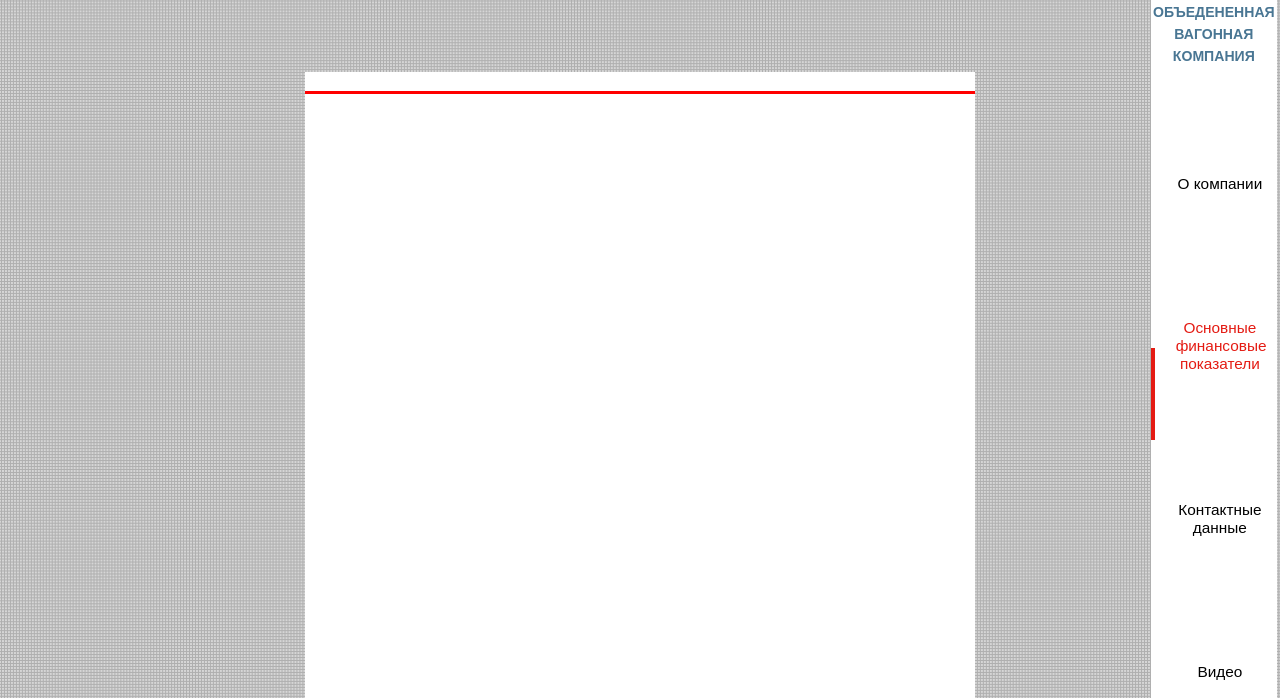
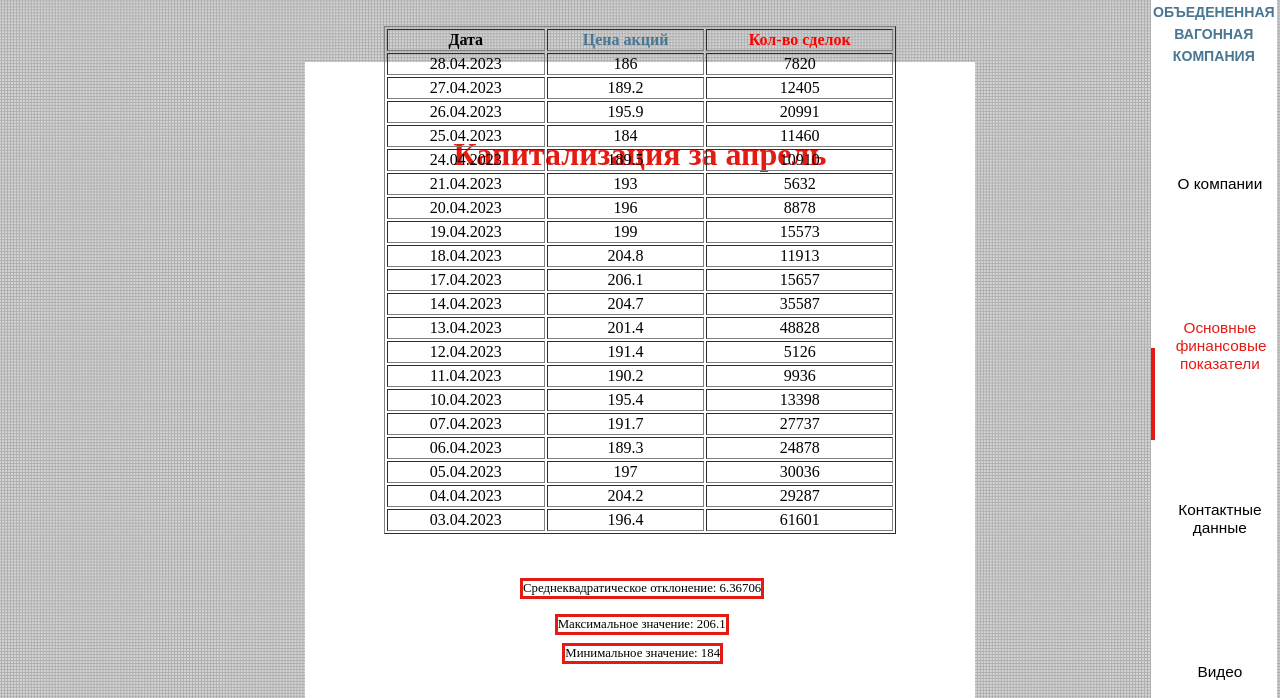
Before and after one commit to tkachrina/RGZ-WEB, a plain HTML site: page list2.html in a window 1280 px wide. Shown: the part 102-800 px from the top of the page. Drawn offline with Linux system fonts and the light colour scheme.

Commit message:
2 страница

```diff
--- a/list2.html
+++ b/list2.html
@@ -6,14 +6,14 @@
     <meta name="viewport" content="width=device-width, initial-scale=1.0">
     <title>О компании</title>
     <link rel="stylesheet" href="main.css">
-    <link data-n-head="ssr" rel="icon" sizes="32x32" type="image/png" href="favicon.png">
+    <link data-n-head="ssr" rel="icon" sizes="32x32" type="image/png" href="img/favicon.png">
 </head>
 <body>
     <aside>
         <br>
         <br>
         <br>
-        <img style="width: 7vw; padding-left: 1.5vw;" src="OWClogo.webp">
+        <img style="width: 7vw; padding-left: 1.5vw;" src="img/OWClogo.webp">
         <div class="naming">ОБЪЕДЕНЕННАЯ<br>ВАГОННАЯ<br>КОМПАНИЯ</div>
         <br>
         <br>
@@ -48,16 +48,23 @@
         <a href="list4.html" target="_self" class="a4">Видео</a>
         <div class="redLine2"></div>
     </aside>
-    <main>
+    <main style="height: 50vw;">
+        <h1 class="miniHeader" style="top: 5vw; position: relative;">Капитализация за апрель</h1>
+        <table border="1" id="stockTable"></table>
+        <div id="average"></div>
+        <div id="minValue"></div>
+        <div id="maxValue"></div>
 
 
 
 
-        <footer>
-
+        <footer style="bottom: -38vw;">
+            <br>
+            <br>
+            © 2012-2023 ПАО «НПК ОВК»
         </footer>
         <br>
     </main>
-    <script src="scrip1t.js"></script>
+    <script src="script.js"></script>
 </body>
 </html>
--- a/main.css
+++ b/main.css
@@ -229,3 +229,39 @@ aside a:hover {
     font-family: sans-serif;
     line-height: 2;
 }
+
+#stockTable {
+    color: black;
+    position: absolute;
+    top: 10vw;
+    width: 40%;
+    left: 30%;
+}
+
+#average {
+    top: 35vw;
+    position: relative;
+    border: 3px #e41b13 solid;
+    width: fit-content;
+    font-size: 1vw;
+    left: 16.8vw;
+}
+
+
+#minValue {
+    top: 38.4vw;
+    position: relative;
+    border: 3px #e41b13 solid;
+    width: fit-content;
+    font-size: 1vw;
+    left: 20.1vw;
+}
+
+#maxValue {
+    top: 34.5vw;
+    position: relative;
+    border: 3px #e41b13 solid;
+    width: fit-content;
+    font-size: 1vw;
+    left: 19.5vw;
+}
--- /dev/null
+++ b/script.js
@@ -0,0 +1,78 @@
+function table() {
+    let table = document.getElementById('stockTable');
+    table.style.color = 'black';
+
+    //Делаем заголовки
+    let header1 = document.createElement("th");
+    header1.innerHTML = "Дата";
+    header1.style.color = 'black';
+    header1.style.width = '12vw';
+    table.appendChild(header1);
+
+    let header2 = document.createElement("th");
+    header2.innerHTML = "Цена акций";
+    header2.style.color = '#497693';
+    table.appendChild(header2);
+
+    let header3 = document.createElement('th');
+    header3.innerHTML = 'Кол-во сделок';
+    header3.style.color = 'red';
+    table.appendChild(header3);
+
+
+    //создаем таблицу и выводим в нее значения из массивов
+    let date = ['28.04.2023', '27.04.2023', '26.04.2023', '25.04.2023', '24.04.2023', '21.04.2023', '20.04.2023', '19.04.2023', '18.04.2023', '17.04.2023',
+                '14.04.2023', '13.04.2023', '12.04.2023', '11.04.2023', '10.04.2023', '07.04.2023', '06.04.2023', '05.04.2023', '04.04.2023', '03.04.2023'];
+
+    let closePrice = [186.00, 189.20, 195.90, 184.00, 189.50, 193.00, 196.00, 199.00, 204.80, 206.10,
+                      204.70, 201.40, 191.40, 190.20, 195.40, 191.70, 189.30, 197.00, 204.20, 196.40];
+
+    let deals = [7820, 12405, 20991, 11460, 10910, 5632, 8878, 15573, 11913, 15657,
+                    35587, 48828, 5126, 9936, 13398, 27737, 24878, 30036, 29287, 61601];
+
+
+
+
+    for (let i = 0; i < closePrice.length; i++) {
+        let row = document.createElement('tr');
+
+        let cell1 = document.createElement('td');
+        cell1.innerHTML = date[i];
+        cell1.style.textAlign = 'center';
+        row.appendChild(cell1);
+
+        let cell2 = document.createElement('td');
+        cell2.innerHTML = closePrice[i];
+        cell2.style.textAlign = 'center';
+        row.appendChild(cell2);
+
+        let cell3 = document.createElement('td');
+        cell3.innerHTML = deals[i];
+        cell3.style.textAlign = 'center';
+        row.appendChild(cell3);
+        table.appendChild(row);
+    }
+
+    let priceSum = 0;
+    for (let i = 0; i < closePrice.length; i++) {
+        priceSum = priceSum + closePrice[i];
+    }
+
+    let stockAverage = priceSum / closePrice.length;
+    let squared_diff_sum = 0;
+    for (i = 0 ; i < closePrice.length; i++){
+        squared_diff_sum = squared_diff_sum + (closePrice[i] - stockAverage) ** 2;
+    }
+    let st_deviation = (Math.sqrt(squared_diff_sum / closePrice.length)).toFixed(5);
+    let alert1 = document.getElementById('average');
+    alert1.innerHTML = 'Среднеквадратическое отклонение: ' + st_deviation;
+
+    let minValue = Math.min.apply(0, closePrice);
+    let alert2 = document.getElementById('minValue');
+    alert2.innerHTML = 'Минимальное значение: ' + minValue;
+
+    let maxValue = Math.max.apply(0, closePrice);
+    let alert3 = document.getElementById('maxValue');
+    alert3.innerHTML = 'Максимальное значение: ' + maxValue;
+    }
+    table()
```
Also changed, not shown: index.html (+4 -5 lines), list3.html (+3 -4 lines), list4.html (+3 -4 lines), img/OWC1.jpg (renamed from OWC1.jpg), img/OWC2.jpeg (renamed from OWC2.jpeg), img/OWClogo.webp (renamed from OWClogo.webp), img/favicon.png (renamed from favicon.png), scrip1t.js (deleted).
